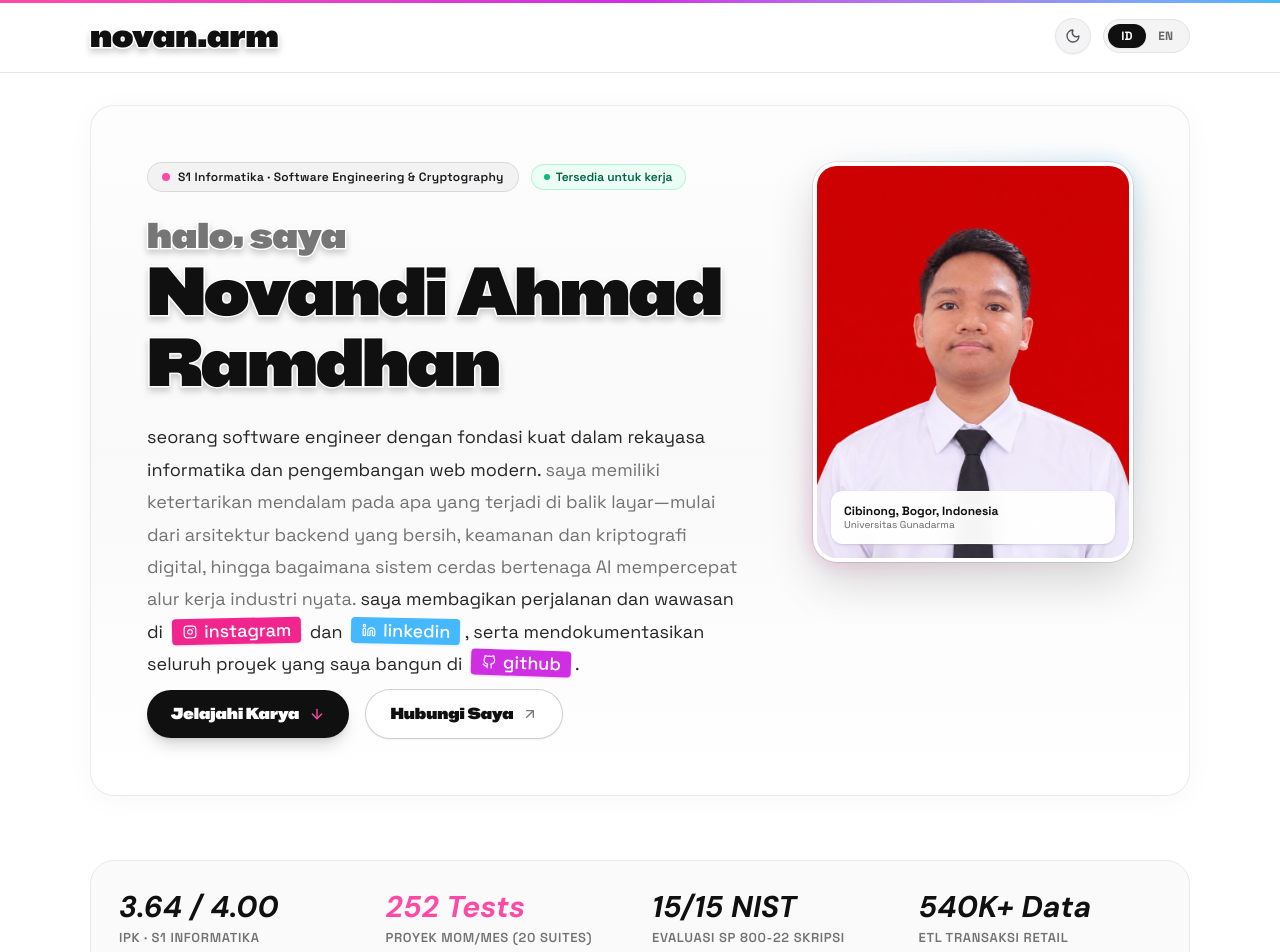
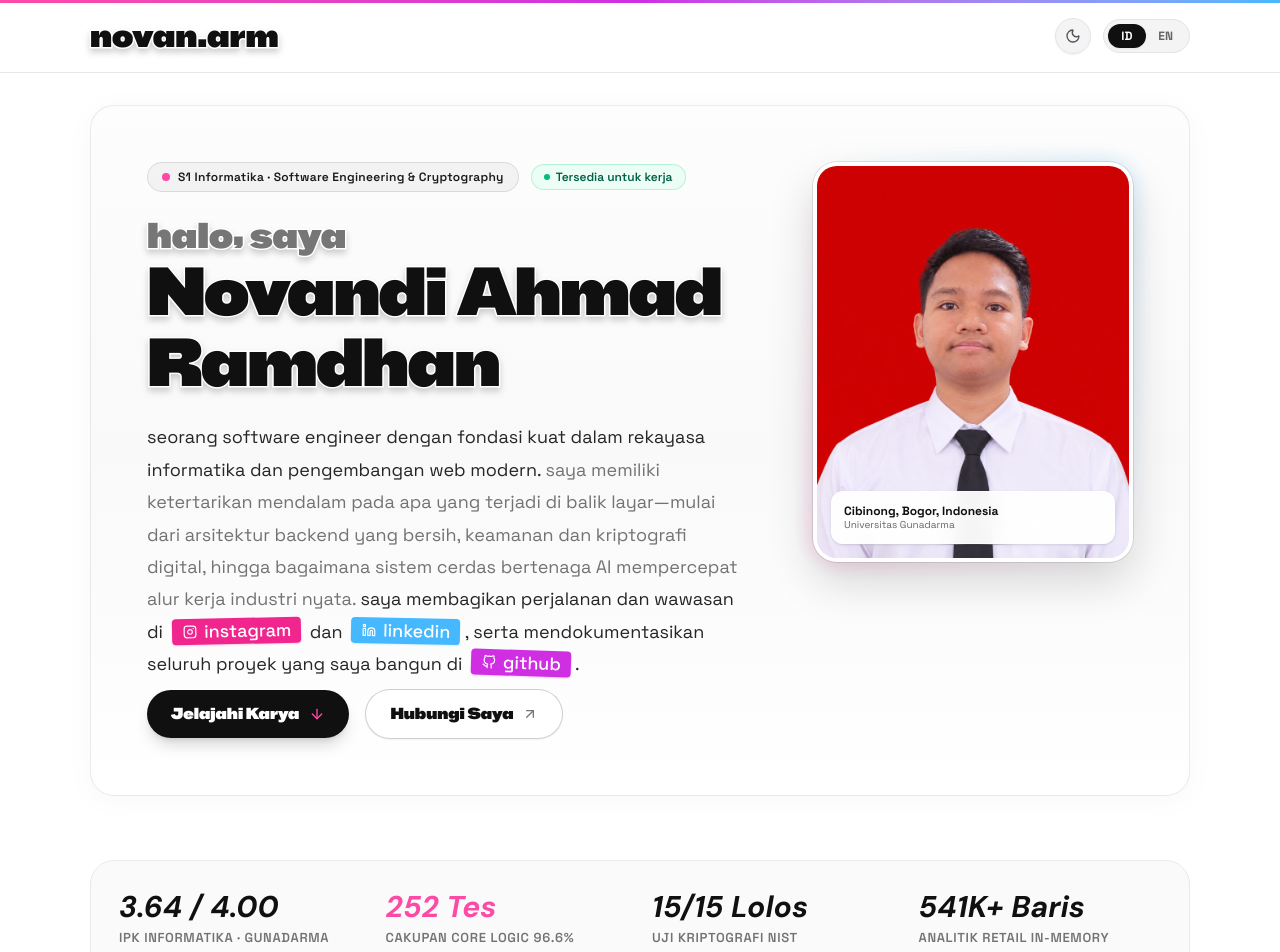
Before and after one commit to Vannnd1/novandi-portfolio, a React (Vite) app: page / in a window 1280 px wide. Shown: the top 952 px of the page. Built offline with nearby package versions, Linux system fonts and the light colour scheme; no server answers.

Commit message:
docs(metrics): clarify technical credibility strip copy

```diff
--- a/src/data/translations.ts
+++ b/src/data/translations.ts
@@ -116,13 +116,13 @@ export const translations: Record<Language, Translations> = {
       discipline: "S1 Informatika · Software Engineering & Cryptography",
     },
     credibility: {
-      gpaSub: "IPK · S1 Informatika",
-      tests: "252 Tests",
-      testsSub: "Proyek MOM/MES (20 Suites)",
-      nist: "15/15 NIST",
-      nistSub: "Evaluasi SP 800-22 Skripsi",
-      data: "540K+ Data",
-      dataSub: "ETL Transaksi Retail",
+      gpaSub: "IPK Informatika · Gunadarma",
+      tests: "252 Tes",
+      testsSub: "Cakupan Core Logic 96.6%",
+      nist: "15/15 Lolos",
+      nistSub: "Uji Kriptografi NIST",
+      data: "541K+ Baris",
+      dataSub: "Analitik Retail In-Memory",
     },
     tabs: {
       experience: "pengalaman",
@@ -200,13 +200,13 @@ export const translations: Record<Language, Translations> = {
       discipline: "B.Sc. Informatics · Software Engineering & Cryptography",
     },
     credibility: {
-      gpaSub: "GPA · S1 Informatics",
+      gpaSub: "Informatics GPA · Gunadarma",
       tests: "252 Tests",
-      testsSub: "MOM/MES Project (20 Suites)",
-      nist: "15/15 NIST",
-      nistSub: "SP 800-22 Thesis Evaluation",
-      data: "540K+ Data",
-      dataSub: "Retail Transaction ETL",
+      testsSub: "96.6% Core Logic Coverage",
+      nist: "15/15 Passed",
+      nistSub: "NIST Cryptography Benchmark",
+      data: "541K+ Rows",
+      dataSub: "In-Memory Retail Analytics",
     },
     tabs: {
       experience: "experience",
```
